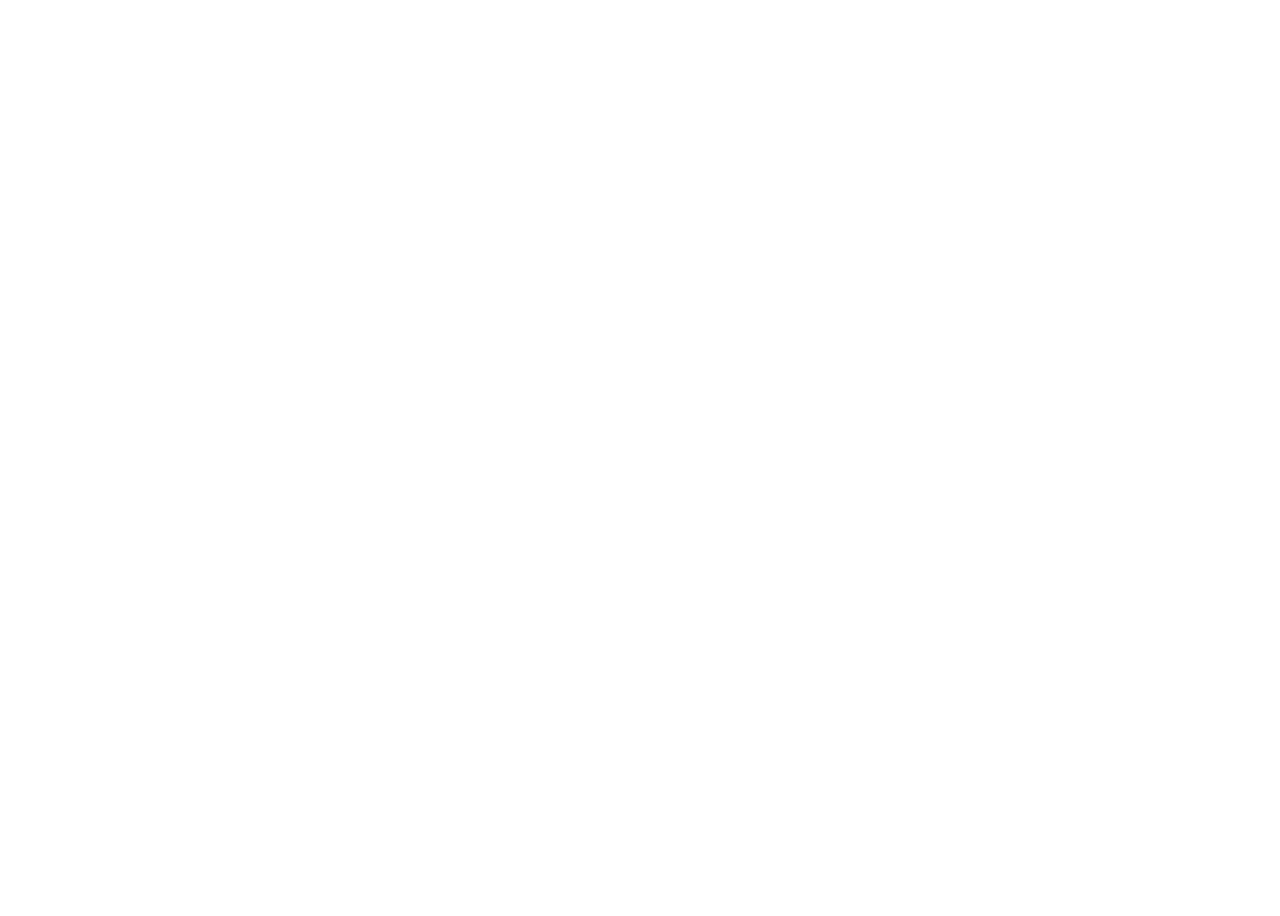
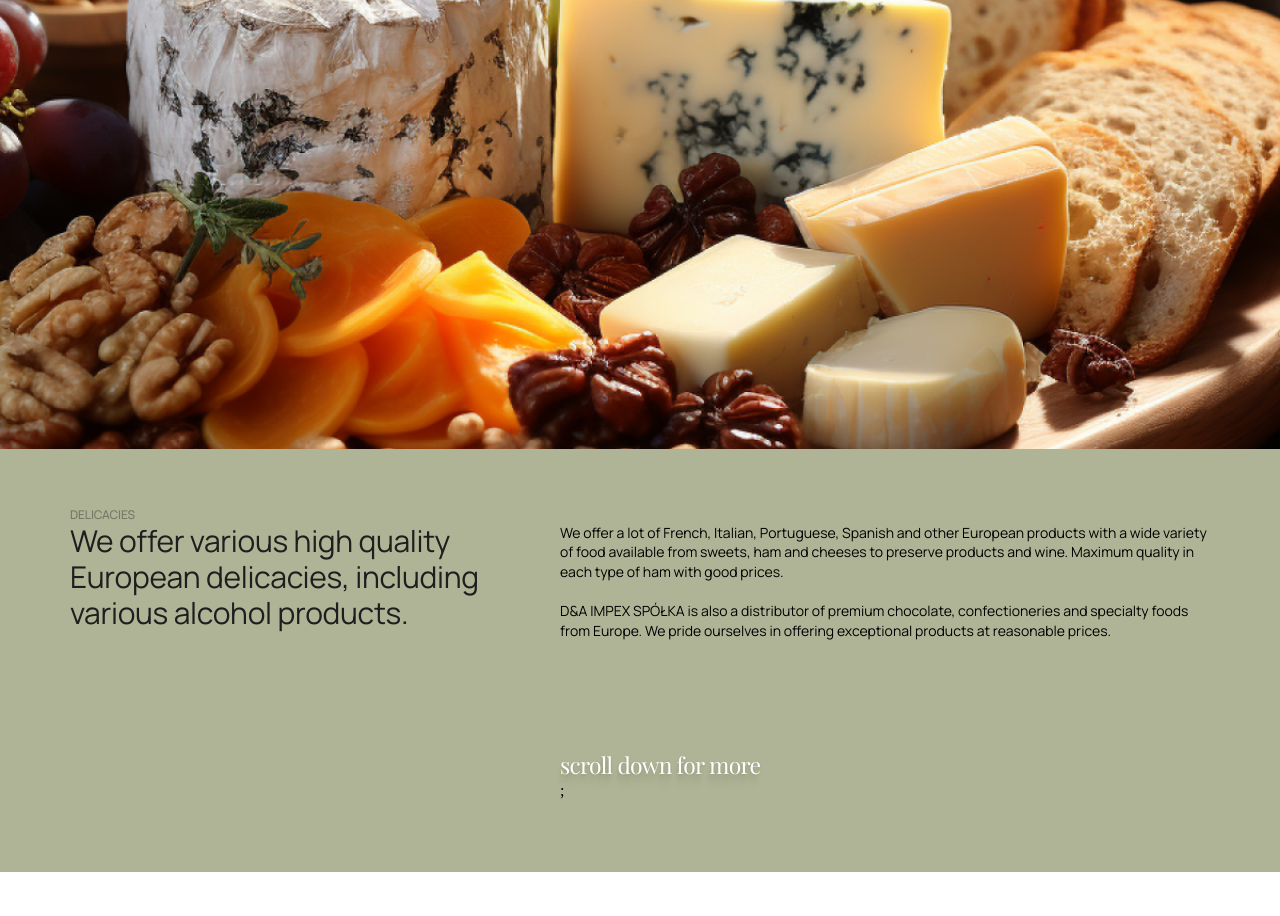
Before and after one commit to AlexanderMalenkov/DandA, a Next.js app in the folder danda/: page / in a window 1280 px wide. Shown: the part 3655-4571 px from the top of the page. Before the commit the page ends 3416 px from the top, so only its background shows below. Built offline with nearby package versions, Linux system fonts and the light colour scheme.

Commit message:
DANDA-5: Add large media

```diff
--- a/danda/package.json
+++ b/danda/package.json
@@ -11,6 +11,7 @@
   "dependencies": {
     "@types/swiper": "^6.0.0",
     "aos": "^2.3.4",
+    "classnames": "^2.3.2",
     "next": "13.5.4",
     "react": "^18",
     "react-aos": "^1.0.1",
--- /dev/null
+++ b/danda/src/app/components/Sections/LargeMediaSection/LargeMediaSecton.module.css
@@ -0,0 +1,48 @@
+.largeMedia {
+  background-color: #afb496;
+  margin-bottom: 46px;
+}
+
+.largeMediaImage {
+  background-image: url(../../../../../public/img/delicacies.png);
+  background-size: cover;
+  height: 688px;
+  background-repeat: no-repeat;
+  background-position: center;
+  display: flex;
+  flex-direction: column;
+  align-items: center;
+  justify-content: center;
+}
+
+@import url("https://fonts.googleapis.com/css2?family=Playfair+Display&display=swap");
+
+.mediaBlock {
+  padding-top: 59px;
+  padding-bottom: 73px;
+}
+
+.mediaText {
+  margin-bottom: 19.6px;
+}
+
+.mediaSubtext {
+  margin-bottom: 108px;
+}
+
+.scrollText {
+  font-family: "Playfair Display", serif;
+  color: #fff;
+  text-align: left;
+  text-shadow: -0.18112245202064514px 1.4489796161651611px 3.169642925262451px
+      rgba(0, 0, 0, 0.1),
+    -0.8150510191917419px 5.705357074737549px 5.705357074737549px rgba(0, 0, 0, 0.09),
+    -1.8112244606018066px 12.769131660461426px 7.788265705108643px rgba(0, 0, 0, 0.05),
+    -3.2602040767669678px 22.730867385864258px 9.146683692932129px rgba(0, 0, 0, 0.01),
+    -5.161989688873291px 35.5px 10.052295684814453px rgba(0, 0, 0, 0);
+  font-size: 22.895px;
+  letter-spacing: -0.687px;
+  font-style: normal;
+  font-weight: 400;
+  line-height: 150%;
+}
--- /dev/null
+++ b/danda/src/app/components/Sections/LargeMediaSection/LargeMediaSecton.tsx
@@ -0,0 +1,53 @@
+import React from "react";
+import styles from "./LargeMediaSecton.module.css";
+import pageStyles from "./../../../page.module.css";
+import scrollDown from "./../../../components/Sections/MainSection/Subtitle/Subtitle.module.css";
+import ContentText from "../../ContentText/ContentText";
+import ContentSubtitle from "../../ContentSubtitle/ContentSubtitle";
+import ContentTitle from "../../ContentTitle/ContentTitle";
+import classNames from "classnames";
+
+const LargeMediaSecton = () => {
+  return (
+    <div className={styles.largeMedia}>
+      <div className={styles.largeMediaImage} />
+      <div className={pageStyles.center}>
+        <div className={classNames(pageStyles.wrapper, styles.mediaBlock)}>
+          <ContentSubtitle text="Delicacies" />
+          <div
+            style={{
+              display: "flex",
+              flexDirection: "row",
+            }}
+          >
+            <div>
+              <ContentTitle
+                text="We offer various high quality European delicacies, including various alcohol products."
+                align="left"
+              />
+            </div>
+            <div>
+              <div className={styles.mediaText}>
+                <ContentText
+                  text="We offer a lot of French, Italian, Portuguese, Spanish and other European products with a wide variety of
+                food available from sweets, ham and cheeses to preserve products and wine. Maximum quality
+                 in each type of ham with good prices."
+                />
+              </div>
+              <div className={styles.mediaSubtext}>
+                <ContentText
+                  text="D&A IMPEX SPÓŁKA is also a distributor of premium chocolate, confectioneries and specialty foods from Europe.
+               We pride ourselves
+              in offering exceptional products at reasonable prices."
+                />
+              </div>
+              <h3 className={styles.scrollText}>scroll down for more</h3>;
+            </div>
+          </div>
+        </div>
+      </div>
+    </div>
+  );
+};
+
+export default LargeMediaSecton;
--- a/danda/src/app/components/Slider/Slider.tsx
+++ b/danda/src/app/components/Slider/Slider.tsx
@@ -1,5 +1,4 @@
 import React from "react";
-
 import styles from "./Slider.module.css";
 import Marquee from "react-fast-marquee";
 import SliderItem from "./SliderItem/SliderItem";
--- a/danda/src/app/page.tsx
+++ b/danda/src/app/page.tsx
@@ -5,6 +5,7 @@
 import InfoSection from "./components/Sections/InfoSection/InfoSection";
 import MediaSection from "./components/Sections/MediaSection/MediaSection";
 import Slider from "./components/Slider/Slider";
+import LargeMediaSecton from "./components/Sections/LargeMediaSection/LargeMediaSecton";
 
 export default function Home() {
   return (
@@ -14,6 +15,9 @@
       <MediaSection />
       <Slider />
       <MediaSection />
+      <LargeMediaSecton />
+      <Slider />
+      <MediaSection />
     </RootLayout>
   );
 }
```
Also changed, not shown: danda/public/img/delicacies.png (added), 1 other file (tests, documents, lock files or other folders).
